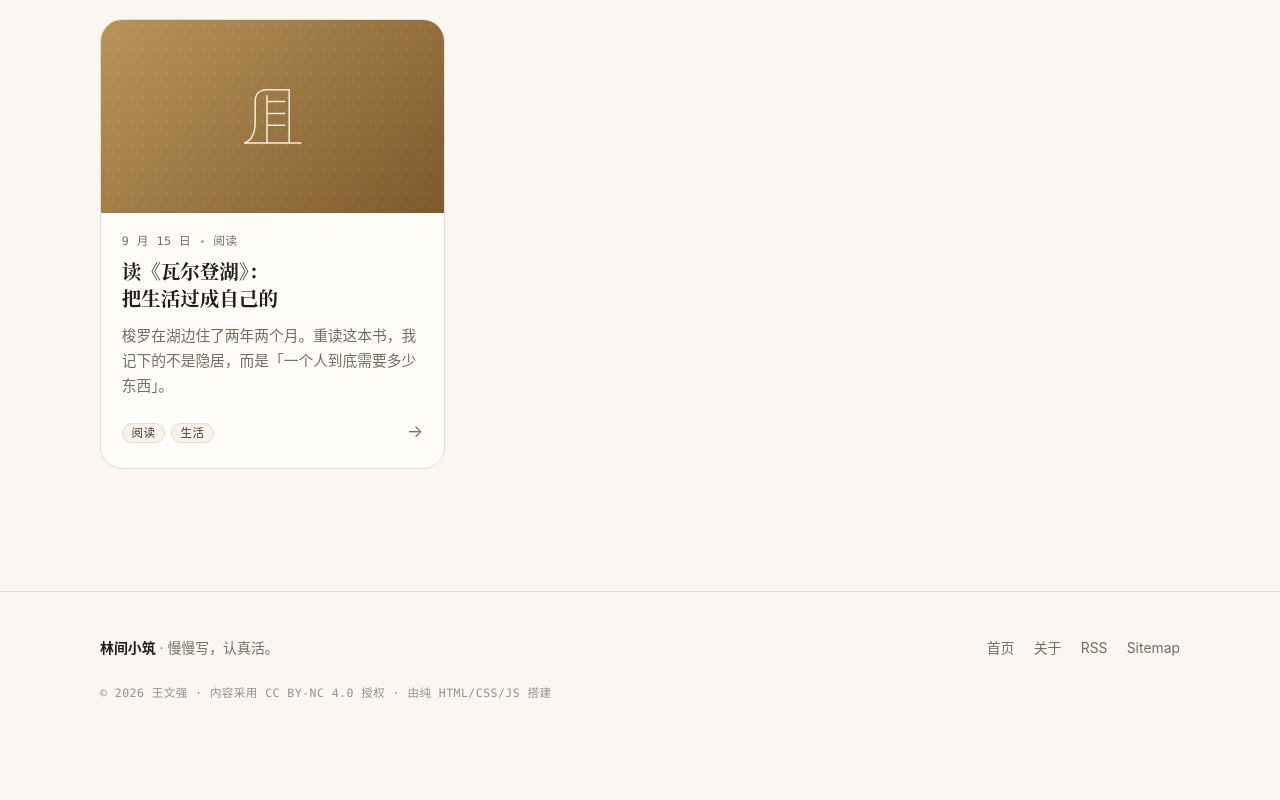
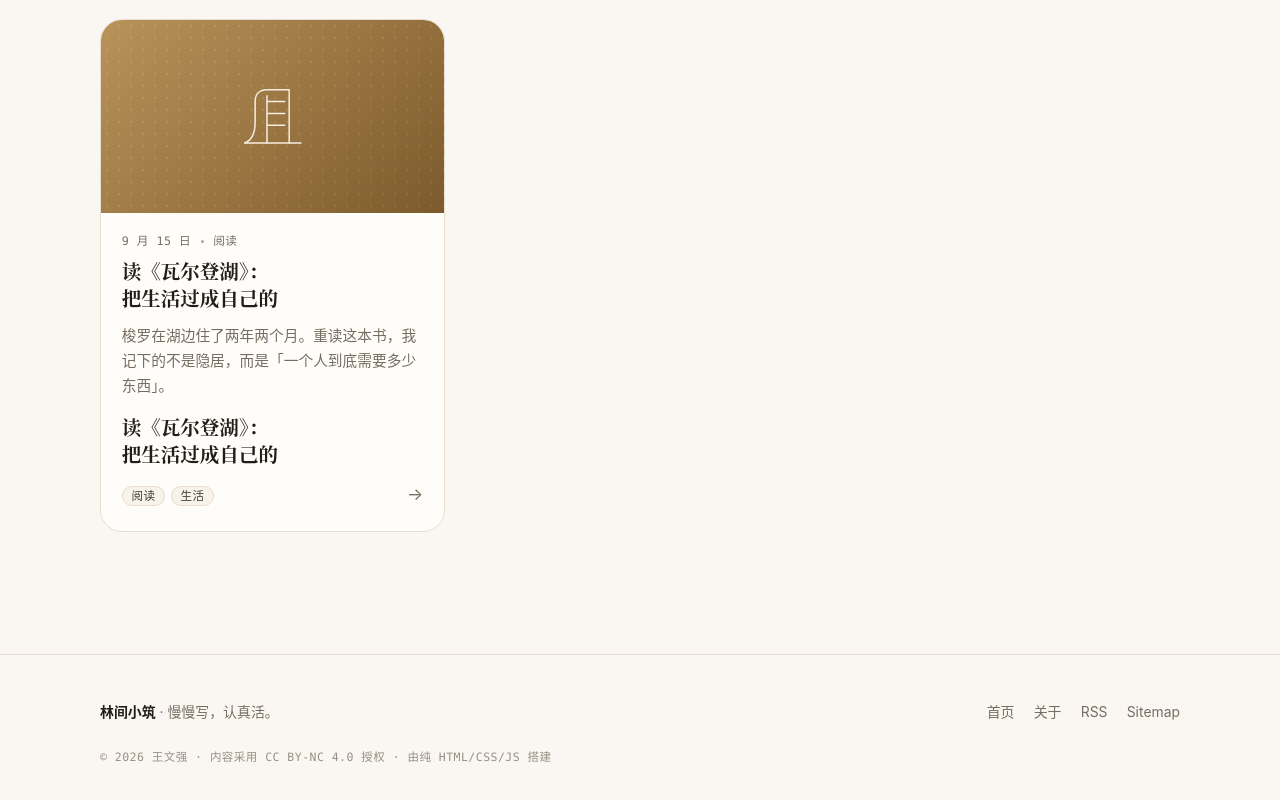
Before and after one commit to WQDEV556/wqdev556.github.io, a plain HTML site: page index.html in a window 1280 px wide. Shown: the part 1829-2629 px from the top of the page. Before the commit the page ends 2576 px from the top, so only its background shows below. Drawn offline with Linux system fonts and the light colour scheme.

Commit message:
Update index.html

```diff
--- a/index.html
+++ b/index.html
@@ -285,6 +285,7 @@
               </div>
               <h3><a href="posts/reading-walden.html">读《瓦尔登湖》：把生活过成自己的</a></h3>
               <p>梭罗在湖边住了两年两个月。重读这本书，我记下的不是隐居，而是「一个人到底需要多少东西」。</p>
+              <h3><a href="posts/reading-walden.html">读《瓦尔登湖》：把生活过成自己的</a></h3>
               <div class="card-foot">
                 <ul class="tags">
                   <li><a class="tag" href="index.html#tag=阅读">阅读</a></li>
```
